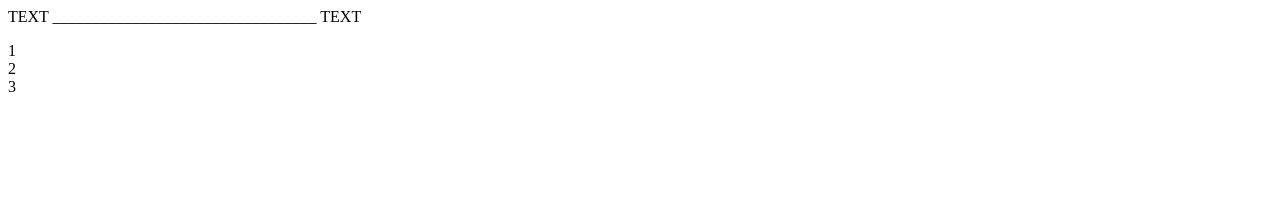
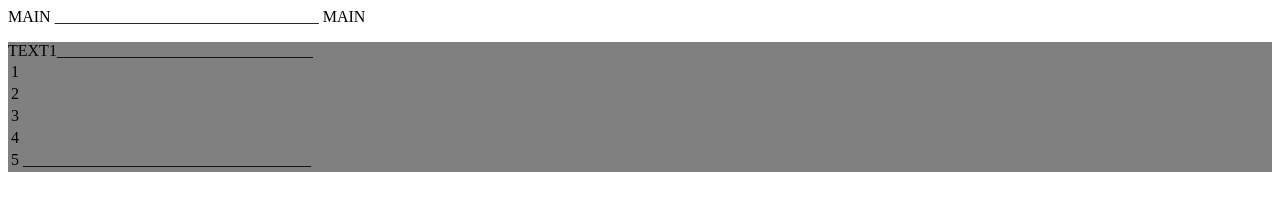
Before and after one commit to Vladlenus/Swipe, a plain HTML site: page index.html in a window 1280 px wide. Drawn offline with Linux system fonts and the light colour scheme.

Commit message:
Add files via upload

```diff
--- a/index.html
+++ b/index.html
@@ -4,18 +4,79 @@
     <meta charset="UTF-8">
     <meta http-equiv="X-UA-Compatible" content="IE=edge">
     <meta name="viewport" content="width=device-width, initial-scale=1.0">
+
     <title>Swipe</title>
     <style>
+        body{overflow-x: hidden;}
+        .rr {
+        -moz-user-select: none;
+        -khtml-user-select: none;
+        -webkit-user-select: none;
+        user-select: none;
+        /* position: fixed; */
+        /* left: -90% */
+        z-index: 0;
+        }
         .ss {
         -moz-user-select: none;
         -khtml-user-select: none;
         -webkit-user-select: none;
         user-select: none;
+        overflow: hidden;
+        background-color: gray;
+        z-index: 2000;
+        }
+        .tab{
+            position: fixed;
+            z-index: -1;
         }
     </style>
 </head>
 <body>
-    <div class="ss" >TEXT _________________________________ TEXT<p></p><table>1</table><table>2</table><table>3</table>
+    <div class="rr" >MAIN _________________________________ MAIN
+       </div>
+       <p></p>
+       <p></p>
+       <table class="tab">
+        <tr>
+            <td>TEXT2</td>
+            <td></td>
+        </tr>
+        <tr>
+            <td>1</td>
+            <td></td>
+        </tr>
+        <tr>
+            <td>2</td>
+            <td> </td>
+        </tr>
+
+        </tr>
+    </table><p> </p>
+    <div class="ss" >TEXT1________________________________
+    <table>
+        <tr>
+            <td>1</td>
+            <td></td>
+        </tr>
+        <tr>
+            <td>2</td>
+            <td> </td>
+        </tr>
+        <tr>
+            <td>3</td>
+            <td> </td>
+        </tr>
+        <tr>
+            <td>4</td>
+            <td> </td>
+        </tr>
+        <tr>
+            <td>5</td>
+            <td>____________________________________ </td>
+    </table>
+
+
     </div>
     <script src="index.js"></script>
     <script src="index2.js"></script>
--- a/index.js
+++ b/index.js
@@ -25,17 +25,17 @@ return
 }
 function move(){
     dis=document.querySelector('.ss')
-
+    // dis.style.overflow = "hidden"
     dis.style.position="relative"
-    dis.style.left= "0% "
-    // dis.style.backgroundColor = "red"
+    dis.style.left= "-100% "
     console.log('move')
 }
 function move2(){
     dis=document.querySelector('.ss')
     dis.style.position="relative"
-    dis.style.left= "90% "
-    // dis.style.backgroundColor = "gray"
+    // dis.style.overflow = "hidden"
+
+    dis.style.left= "0% "
 
     console.log('move2')
 
--- a/index2.js
+++ b/index2.js
@@ -1,6 +1,5 @@
 // let touchstartX = 0
 // let touchendX = 0
-
 function checkDirection2() {
     if(touchendX1 - touchstartX1<50 && touchendX1 - touchstartX1>0){return}
   if (touchendX1 < touchstartX1 ) {console.log('right')
```
